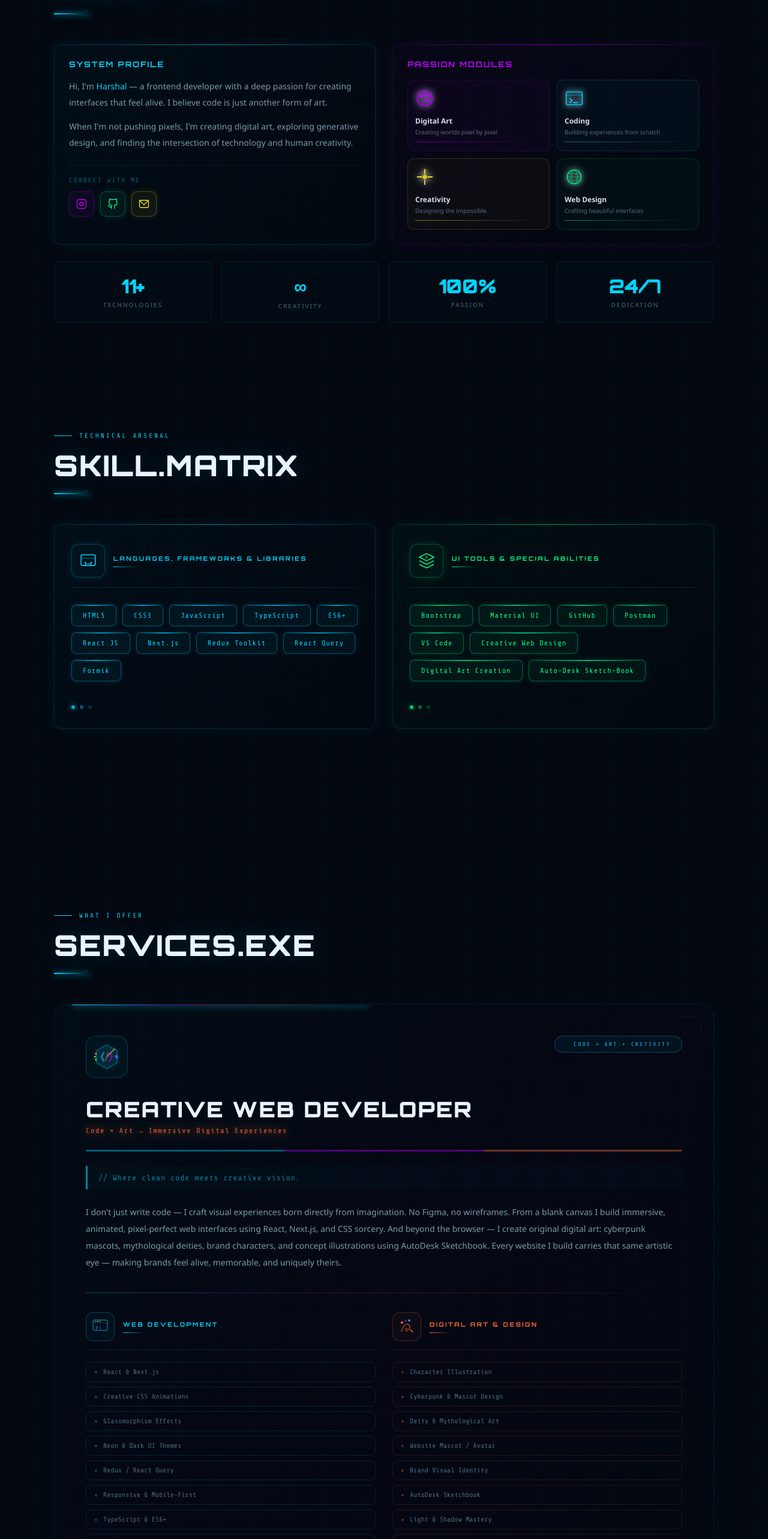
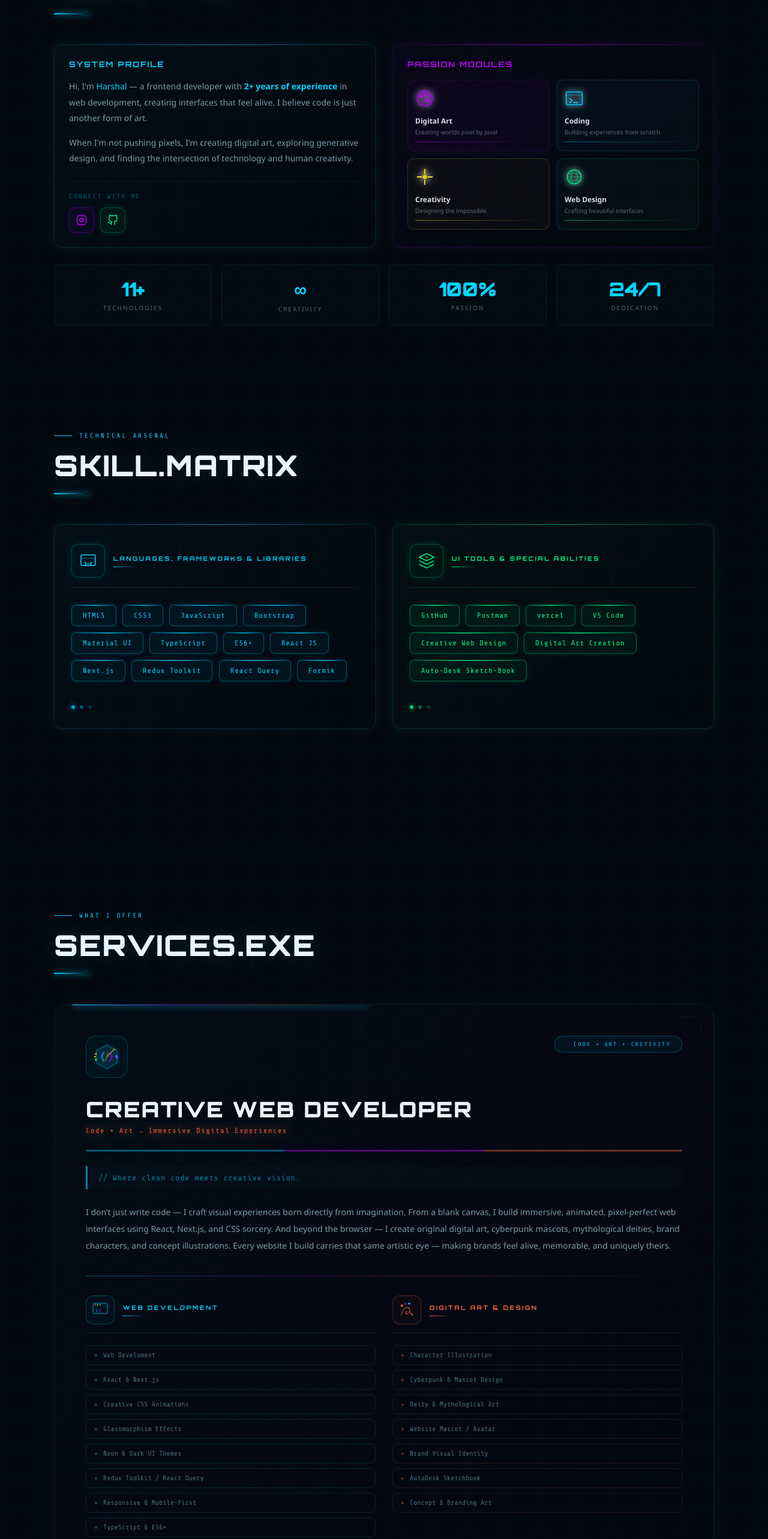
Before and after one commit to harshalgitcode/harshaldev, a React (Vite) app: page / in a window 1280 px wide. Shown: the part 980-3546 px from the top of the page at 60% size. Built offline with nearby package versions, Linux system fonts and the light colour scheme.

Commit message:
all done

```diff
--- a/src/Portfolio/About.jsx
+++ b/src/Portfolio/About.jsx
@@ -10,17 +10,11 @@ const GitHubIcon = () => (
     <path d="M9 19c-5 1.5-5-2.5-7-3m14 6v-3.87a3.37 3.37 0 0 0-.94-2.61c3.14-.35 6.44-1.54 6.44-7A5.44 5.44 0 0 0 20 4.77 5.07 5.07 0 0 0 19.91 1S18.73.65 16 2.48a13.38 13.38 0 0 0-7 0C6.27.65 5.09 1 5.09 1A5.07 5.07 0 0 0 5 4.77a5.44 5.44 0 0 0-1.5 3.78c0 5.42 3.3 6.61 6.44 7A3.37 3.37 0 0 0 9 18.13V22" />
   </svg>
 );
-const EmailIcon = () => (
-  <svg width="18" height="18" viewBox="0 0 24 24" fill="none" stroke="currentColor" strokeWidth="1.8" strokeLinecap="round" strokeLinejoin="round">
-    <rect x="2" y="4" width="20" height="16" rx="3" />
-    <polyline points="2,4 12,14 22,4" />
-  </svg>
-);
+
 
 const socialLinks = [
   { Icon: InstagramIcon, label: "Instagram", href: "https://www.instagram.com/harshal_terekar/", color: "#bf00ff" },
   { Icon: GitHubIcon, label: "GitHub", href: "https://github.com/harshalgitcode", color: "#00ff88" },
-  { Icon: EmailIcon, label: "Email", href: "mailto:#", color: "#f7df1e" },
 ];
 
 const NeonPaletteIcon = ({ color }) => (
@@ -111,7 +105,7 @@ export default function About({ isMobile }) {
       <div style={{ maxWidth: "1100px", margin: "0 auto" }}>
         <SectionHeader title="ABOUT.ME" subtitle="Personal Profile" />
         <div style={{ display: "grid", gridTemplateColumns: isMobile ? "1fr" : "1fr 1fr", gap: "28px", marginTop: "50px" }}>
-          <GlowCard>
+          {/* <GlowCard>
             <h3 style={{ fontFamily: "'Orbitron', monospace", fontSize: "13px", color: "#00d4ff", letterSpacing: "2px", marginBottom: "16px" }}>SYSTEM PROFILE</h3>
             <p style={{ fontSize: "14px", color: "#7a9aaa", lineHeight: 1.9, marginBottom: "14px" }}>
               Hi, I'm <span style={{ color: "#00d4ff" }}>Harshal</span> — a frontend developer with a deep passion for creating interfaces that feel alive. I believe code is just another form of art.
@@ -129,7 +123,26 @@ export default function About({ isMobile }) {
                 ))}
               </div>
             </div>
-          </GlowCard>
+          </GlowCard> */}
+           <GlowCard>
+  <h3 style={{ fontFamily: "'Orbitron', monospace", fontSize: "13px", color: "#00d4ff", letterSpacing: "2px", marginBottom: "16px" }}>SYSTEM PROFILE</h3>
+  <p style={{ fontSize: "14px", color: "#7a9aaa", lineHeight: 1.9, marginBottom: "14px" }}>
+    Hi, I'm <span style={{ color: "#00d4ff" }}>Harshal</span> — a frontend developer with <span style={{ color: "#00d4ff", fontWeight: "bold" }}>2+ years of experience</span> in web development, creating interfaces that feel alive. I believe code is just another form of art.
+  </p>
+  <p style={{ fontSize: "14px", color: "#7a9aaa", lineHeight: 1.9 }}>
+    When I'm not pushing pixels, I'm creating digital art, exploring generative design, and finding the intersection of technology and human creativity.
+  </p>
+  <div style={{ marginTop: "24px", paddingTop: "18px", borderTop: "1px solid #00d4ff15" }}>
+    <div style={{ fontSize: "11px", letterSpacing: "2px", color: "#00d4ff66", fontFamily: "'Share Tech Mono', monospace", marginBottom: "12px" }}>CONNECT WITH ME</div>
+    <div style={{ display: "flex", gap: "10px", flexWrap: "wrap" }}>
+      {socialLinks.map(({ Icon, label, href, color }) => (
+        <a key={label} href={href} target="_blank" rel="noopener noreferrer" title={label} className="social-btn" style={{ display: "flex", alignItems: "center", justifyContent: "center", width: "42px", height: "42px", borderRadius: "10px", border: `1px solid ${color}44`, color, background: `${color}0d`, textDecoration: "none", boxShadow: `0 0 10px ${color}22` }}>
+          <Icon />
+        </a>
+      ))}
+    </div>
+  </div>
+</GlowCard>
 
           <GlowCard color="#bf00ff">
             <h3 style={{ fontFamily: "'Orbitron', monospace", fontSize: "13px", color: "#bf00ff", letterSpacing: "2px", marginBottom: "18px" }}>PASSION MODULES</h3>
--- a/src/Portfolio/Artwork.jsx
+++ b/src/Portfolio/Artwork.jsx
@@ -1,3 +1,5 @@
+
+
 import { useState } from "react";
 import Art1 from "./Images/Art1.webp";
 import Art2 from "./Images/Art2.webp";
--- a/src/Portfolio/Contact.jsx
+++ b/src/Portfolio/Contact.jsx
@@ -1,3 +1,6 @@
+
+
+
 
 import { useState, useRef } from "react";
 import emailjs from "@emailjs/browser";
@@ -20,17 +23,11 @@ const GitHubIcon = () => (
     <path d="M9 19c-5 1.5-5-2.5-7-3m14 6v-3.87a3.37 3.37 0 0 0-.94-2.61c3.14-.35 6.44-1.54 6.44-7A5.44 5.44 0 0 0 20 4.77 5.07 5.07 0 0 0 19.91 1S18.73.65 16 2.48a13.38 13.38 0 0 0-7 0C6.27.65 5.09 1 5.09 1A5.07 5.07 0 0 0 5 4.77a5.44 5.44 0 0 0-1.5 3.78c0 5.42 3.3 6.61 6.44 7A3.37 3.37 0 0 0 9 18.13V22" />
   </svg>
 );
-const EmailIcon = () => (
-  <svg width="18" height="18" viewBox="0 0 24 24" fill="none" stroke="currentColor" strokeWidth="1.8" strokeLinecap="round" strokeLinejoin="round">
-    <rect x="2" y="4" width="20" height="16" rx="3" />
-    <polyline points="2,4 12,14 22,4" />
-  </svg>
-);
+
 
 const socialLinks = [
   { Icon: InstagramIcon, label: "Instagram", href: "https://www.instagram.com/harshal_terekar/", color: "#bf00ff" },
   { Icon: GitHubIcon, label: "GitHub", href: "https://github.com/harshalgitcode", color: "#00ff88" },
-  { Icon: EmailIcon, label: "Email", href: "mailto:#", color: "#f7df1e" },
 ];
 
 const HexGrid = () => (
--- a/src/Portfolio/Services.jsx
+++ b/src/Portfolio/Services.jsx
@@ -3,7 +3,7 @@ import { useState } from "react";
 const combinedService = {
   id: "creative",
   title: "CREATIVE WEB DEVELOPER",
-  subtitle: "Code × Art → Immersive Digital Experiences",
+  subtitle: "Code + Art → Immersive Digital Experiences",
   subtitleColor: "#ff6b35",
   color: "#00d4ff",
   accentColor: "#bf00ff",
@@ -43,7 +43,7 @@ const combinedService = {
   tag: "CODE + ART + CRETIVITY",
   highlight: "Where clean code meets creative vision.",
   description:
-    "I don't just write code — I craft visual experiences born directly from imagination. No Figma, no wireframes. From a blank canvas I build immersive, animated, pixel-perfect web interfaces using React, Next.js, and CSS sorcery. And beyond the browser — I create original digital art: cyberpunk mascots, mythological deities, brand characters, and concept illustrations using AutoDesk Sketchbook. Every website I build carries that same artistic eye — making brands feel alive, memorable, and uniquely theirs.",
+    "I don’t just write code — I craft visual experiences born directly from imagination. From a blank canvas, I build immersive, animated, pixel-perfect web interfaces using React, Next.js, and CSS sorcery. And beyond the browser — I create original digital art, cyberpunk mascots, mythological deities, brand characters, and concept illustrations. Every website I build carries that same artistic eye — making brands feel alive, memorable, and uniquely theirs.",
   featureGroups: [
     {
       heading: "WEB DEVELOPMENT",
@@ -60,8 +60,8 @@ const combinedService = {
         </svg>
       ),
       items: [
-        "React & Next.js", "Creative CSS Animations", "Glassmorphism Effects",
-        "Neon & Dark UI Themes", "Redux / React Query", "Responsive & Mobile-First",
+        "Web Develoment","React & Next.js", "Creative CSS Animations", "Glassmorphism Effects",
+        "Neon & Dark UI Themes", "Redux Toolkit / React Query", "Responsive & Mobile-First",
         "TypeScript & ES6+", "Performance Optimized", "Component Architecture", "Custom Micro-interactions",
       ],
     },
@@ -80,7 +80,7 @@ const combinedService = {
       items: [
         "Character Illustration", "Cyberpunk & Mascot Design", "Deity & Mythological Art",
         "Website Mascot / Avatar", "Brand Visual Identity", "AutoDesk Sketchbook",
-        "Light & Shadow Mastery", "Concept & Branding Art",
+        "Concept & Branding Art",
       ],
     },
   ],
--- a/src/Portfolio/Skills.jsx
+++ b/src/Portfolio/Skills.jsx
@@ -12,7 +12,7 @@ const skillSections = [
       </svg>
     ),
     items: [
-      "HTML5", "CSS3", "JavaScript", "TypeScript", "ES6+",
+      "HTML5", "CSS3", "JavaScript","Bootstrap", "Material UI",  "TypeScript", "ES6+",
       "React JS", "Next.js", "Redux Toolkit", "React Query", "Formik"
     ]
   },
@@ -28,7 +28,7 @@ const skillSections = [
       </svg>
     ),
     items: [
-      "Bootstrap", "Material UI", "GitHub", "Postman",
+       "GitHub", "Postman","vercel",
       "VS Code", "Creative Web Design", "Digital Art Creation", "Auto-Desk Sketch-Book"
     ]
   },
```
